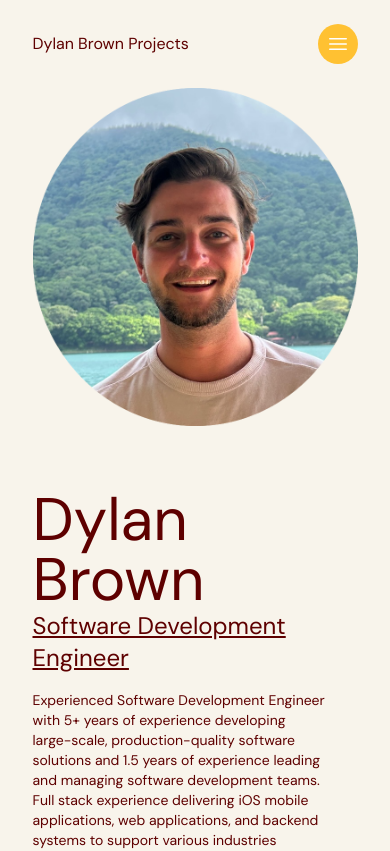
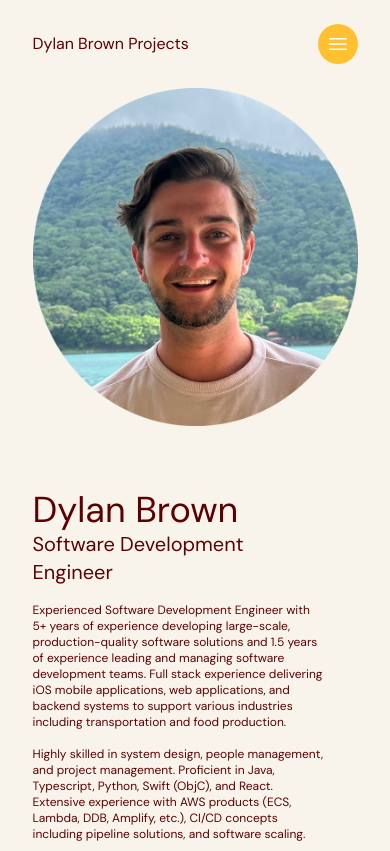
Before and after one commit to nalyd17/dylan-brown-projects, a React (Vite) app: page / in a window 390 px wide. Shown: the top 851 px of the page. Built offline with nearby package versions, Linux system fonts and the light colour scheme.

Commit message:
Adjust text sizes for mobile screen

```diff
--- a/src/scenes/profile/index.tsx
+++ b/src/scenes/profile/index.tsx
@@ -15,14 +15,14 @@ const Profile = () => {
           <img alt="dylan-headshot" src={DylanHeadshot}></img>
         </motion.div>
         <motion.div
-          className="flex w-[90%] flex-col justify-center gap-4 text-sm"
+          className="flex w-[90%] flex-col justify-center gap-4 text-xs md:text-sm"
           initial={{ opacity: 0, scale: 0.2 }}
           animate={{ x: [500, 0], opacity: 1, scale: 1 }}
           transition={{ delay: 0.5, duration: 0.5 }}
         >
           <div className="gap-1">
-            <p className="text-6xl">Dylan Brown</p>
-            <p className="text-2xl underline">Software Development Engineer</p>
+            <p className="text-4xl md:text-6xl">Dylan Brown</p>
+            <p className="text-xl md:text-2xl">Software Development Engineer</p>
           </div>
           <p>
             Experienced Software Development Engineer with 5+ years of
```
